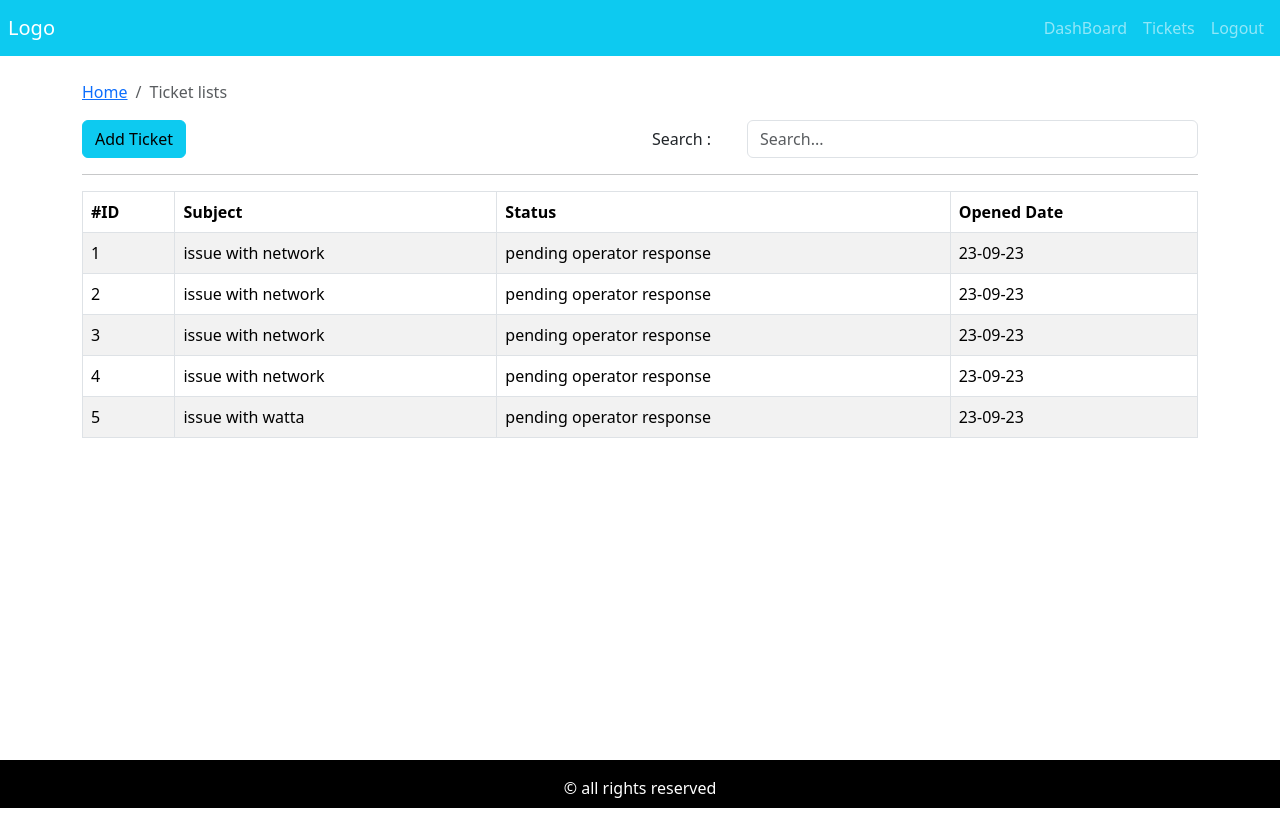
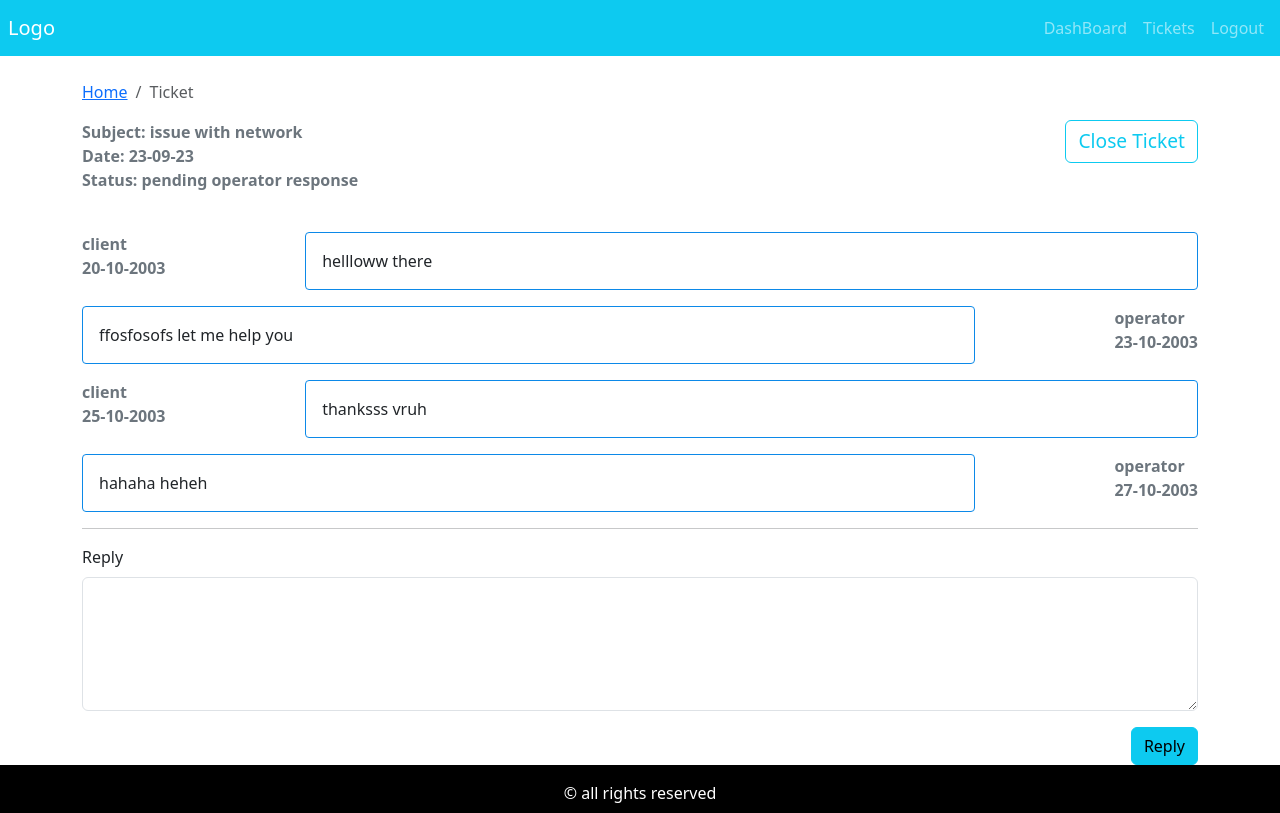
Before and after one commit to bhargavrepaka/ticket-frontend, a React (Vite) app: page / in a window 1280 px wide. Built offline with nearby package versions, Linux system fonts and the light colour scheme.

Commit message:
added single ticket page with message history and reply field

```diff
--- a/src/App.jsx
+++ b/src/App.jsx
@@ -4,7 +4,7 @@ import DefaultLayout from "./layouts/DefaultLayout"
 import Dashboard from "./pages/dashboard/Dashboard"
 import NewTicket from "./pages/new-ticket/NewTicket"
 import TicketListing from "./pages/ticket-listing/TicketListing"
-
+import Ticket from "./pages/ticket/Ticket"
 
 import './App.scss'
 const App = () => {
@@ -14,7 +14,8 @@ const App = () => {
       <DefaultLayout>
         {/* <Dashboard></Dashboard> */}
         {/* <NewTicket></NewTicket> */}
-        <TicketListing></TicketListing>
+        {/* <TicketListing></TicketListing> */}
+        <Ticket></Ticket>
       </DefaultLayout>
     </div>
 
--- a/src/App.scss
+++ b/src/App.scss
@@ -1,4 +1,8 @@
+*{
+    // border: 1px solid red;
+    box-sizing: border-box;
 
+}
 .default-layout{
     display: grid;
     grid-template-rows: 80px auto 3rem;
--- /dev/null
+++ b/src/components/message-history/MessageHistory.jsx
@@ -0,0 +1,19 @@
+/* eslint-disable react/prop-types */
+import "./message-history.scss"
+const MessageHistory = ({msg}) => {
+    if(!msg) return <></>
+    return msg.map((message,index)=>{
+        return (
+            <div
+            className={`message-history mt-3  ${message.messageBy==="operator" && "operator-message" }`}
+            key={index} >
+                <div className="send fw-bold text-secondary">
+                    <div className="sender">{message.messageBy}</div>
+                    <div className="date">{message.date}</div>
+                </div>
+                <div className="message">{message.message}</div>
+            </div>)
+    })
+}
+
+export default MessageHistory
--- /dev/null
+++ b/src/components/message-history/message-history.scss
@@ -0,0 +1,19 @@
+.message-history{
+    display: flex;
+    justify-content: space-between;
+
+}
+.operator-message{
+    flex-direction: row-reverse;
+}
+
+.client-message{
+    flex-direction: row-reverse;
+}
+
+.message{
+    padding: 1rem;
+    width: 80%;
+    border: 1px solid rgb(12, 137, 232);
+    border-radius: 0.25rem;
+}
--- /dev/null
+++ b/src/components/update-ticket/UpdateTicket.jsx
@@ -0,0 +1,23 @@
+/* eslint-disable react/prop-types */
+import { Form,Button } from "react-bootstrap"
+const UpdateTicket = ({message,handleOnChange,handleOnSubmit}) => {
+  return (
+    <Form onSubmit={handleOnSubmit}>
+        <Form.Group>
+            <Form.Label>Reply</Form.Label>
+            <Form.Control
+                as={"textarea"}
+                rows={5}
+                name="replyMessage"
+                value={message}
+                onChange={handleOnChange}
+            ></Form.Control>
+        </Form.Group>
+        <div className="text-end mt-3">
+            <Button type="submit" variant="info">Reply</Button>
+        </div>
+    </Form>
+  )
+}
+
+export default UpdateTicket
--- a/src/data/dumy-tickets.json
+++ b/src/data/dumy-tickets.json
@@ -3,7 +3,26 @@
         "id":1,
         "status":"pending operator response",
         "addedAt":"23-09-23",
-        "subject":"issue with network"
+        "subject":"issue with network",
+        "history":[
+            {
+                "date":"20-10-2003",
+                "message":"hellloww there",
+                "messageBy":"client"
+            },{
+                "date":"23-10-2003",
+                "message":"ffosfosofs let me help you",
+                "messageBy":"operator"
+            },{
+                "date":"25-10-2003",
+                "message":"thanksss vruh",
+                "messageBy":"client"
+            },{
+                "date":"27-10-2003",
+                "message":"hahaha heheh",
+                "messageBy":"operator"
+            }
+        ]
     },
     {
         "id":2,
--- /dev/null
+++ b/src/pages/ticket/Ticket.jsx
@@ -0,0 +1,54 @@
+import { Container,Col,Row,Button } from "react-bootstrap"
+import PageBreadcrumb from "../../components/breadcrumb/Breadcrumb"
+import tickets from "../../data/dumy-tickets.json"
+import MessageHistory from "../../components/message-history/MessageHistory"
+import UpdateTicket from "../../components/update-ticket/UpdateTicket"
+import { useState } from "react"
+
+const ticket=tickets[0]
+const Ticket = () => {
+    const [message,setMessage]=useState()
+
+    function handleOnChange(e){
+        console.log(e.target.value)
+        setMessage(e.target.value)
+    }
+    function handleOnSubmit(e){
+        e.preventDefault()
+        alert("message submitted")
+
+    }
+    return (
+    <Container>
+        <Row>
+            <Col> <PageBreadcrumb pagename={"Ticket"}></PageBreadcrumb> </Col>
+        </Row>
+        <Row>
+            <Col className="fw-bolder text-secondary">
+                <div className="subject">Subject: {ticket.subject}</div>
+                <div className="date">Date: {ticket.addedAt}</div>
+                <div className="statis">Status: {ticket.status}</div>
+            </Col>
+            <Col className="text-end">
+                <Button style={{fontSize:"1.2rem"}} variant="outline-info">Close Ticket</Button>
+            </Col>
+        </Row>
+        <Row className="mt-4">
+            <Col>
+                <MessageHistory msg={ticket.history}></MessageHistory>
+            </Col>
+        </Row>
+        <hr />
+        <Row>
+            <Col>
+                <UpdateTicket message={message}
+                handleOnChange={handleOnChange}
+                handleOnSubmit={handleOnSubmit} >
+                </UpdateTicket>
+            </Col>
+        </Row>
+    </Container>
+  )
+}
+
+export default Ticket
```
Also changed, not shown: src/components/add-ticket-form/add-ticket-form.scss (renamed from src/components/add-ticket-form/add-ticket-form.sass).
